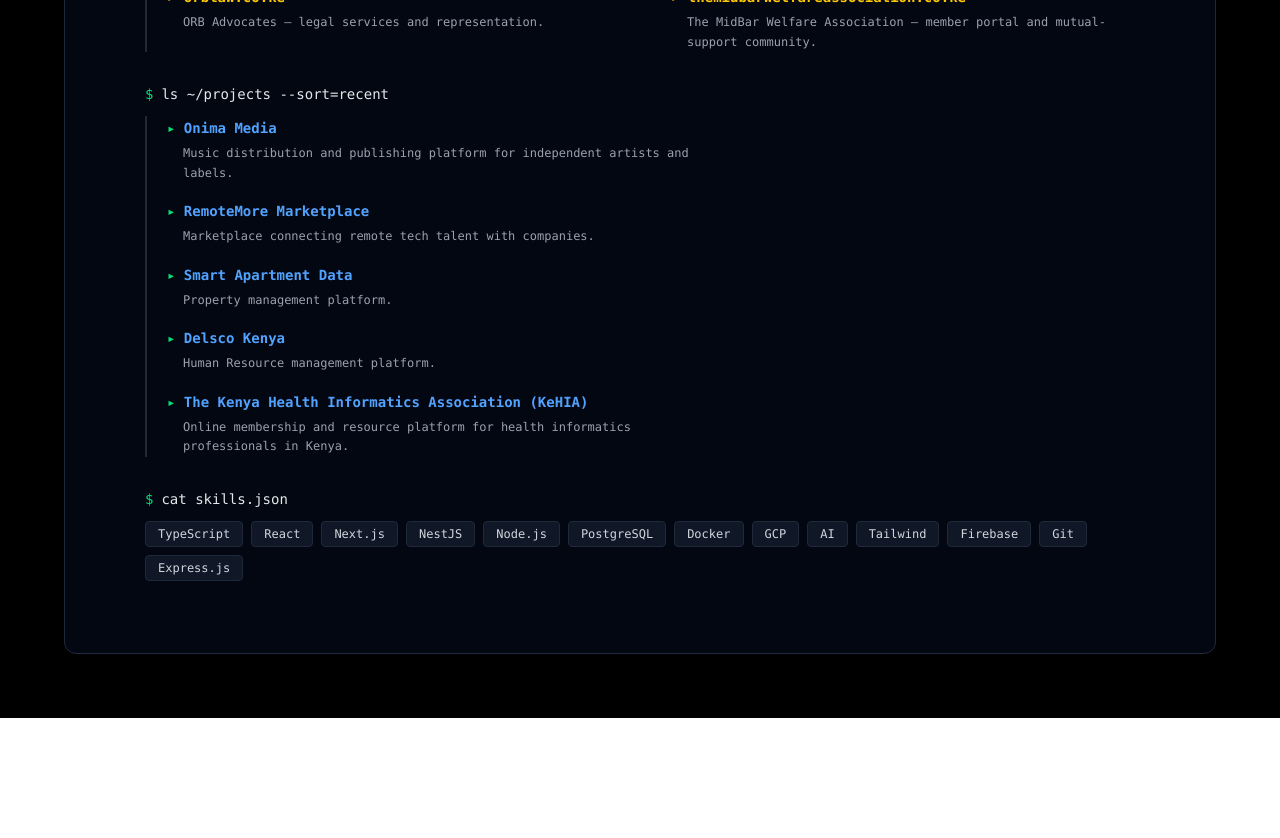
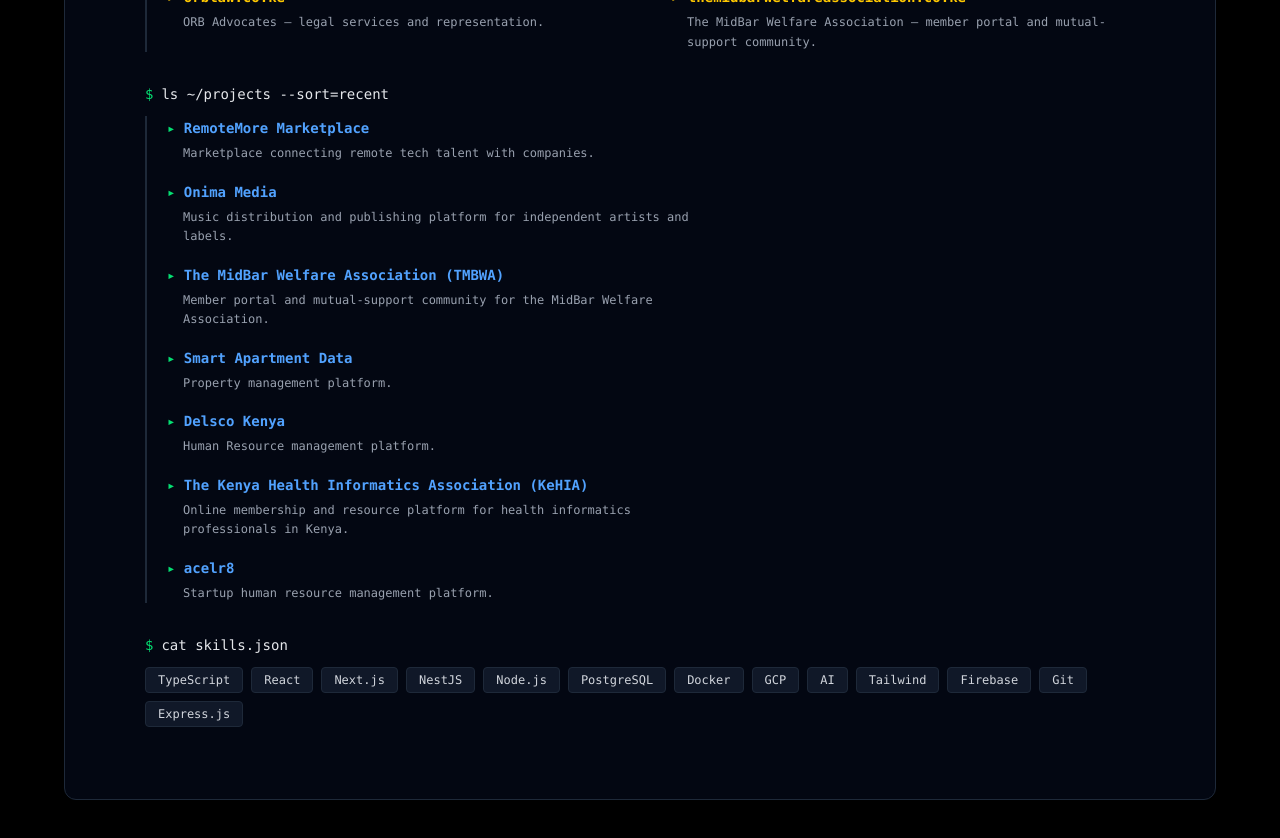
Before and after one commit to adagala/portfolio, a Next.js app: page / in a window 1280 px wide. Shown: the part 860-1698 px from the top of the page. Before the commit the page ends 1578 px from the top, so only its background shows below. Built offline with nearby package versions, Linux system fonts and the light colour scheme.

Commit message:
Refactor projects array to remove duplicates and improve organization

```diff
--- a/pages/index.tsx
+++ b/pages/index.tsx
@@ -3,6 +3,11 @@
 import { useEffect, useRef, useState } from 'react';
 
 const projects = [
+  {
+    name: 'RemoteMore Marketplace',
+    description: 'Marketplace connecting remote tech talent with companies.',
+    href: 'https://app.remotemore.com',
+  },
   {
     name: 'Onima Media',
     description:
@@ -10,9 +15,10 @@
     href: 'https://dashboard.onima.co',
   },
   {
-    name: 'RemoteMore Marketplace',
-    description: 'Marketplace connecting remote tech talent with companies.',
-    href: 'https://app.remotemore.com',
+    name: 'The MidBar Welfare Association (TMBWA)',
+    description:
+      'Member portal and mutual-support community for the MidBar Welfare Association.',
+    href: 'https://app.themidbarwelfareassociation.co.ke',
   },
   {
     name: 'Smart Apartment Data',
@@ -29,6 +35,11 @@
     description:
       'Online membership and resource platform for health informatics professionals in Kenya.',
     href: 'https://kehia.org',
+  },
+  {
+    name: 'acelr8',
+    description: 'Startup human resource management platform.',
+    href: '#',
   },
 ];
 
```
